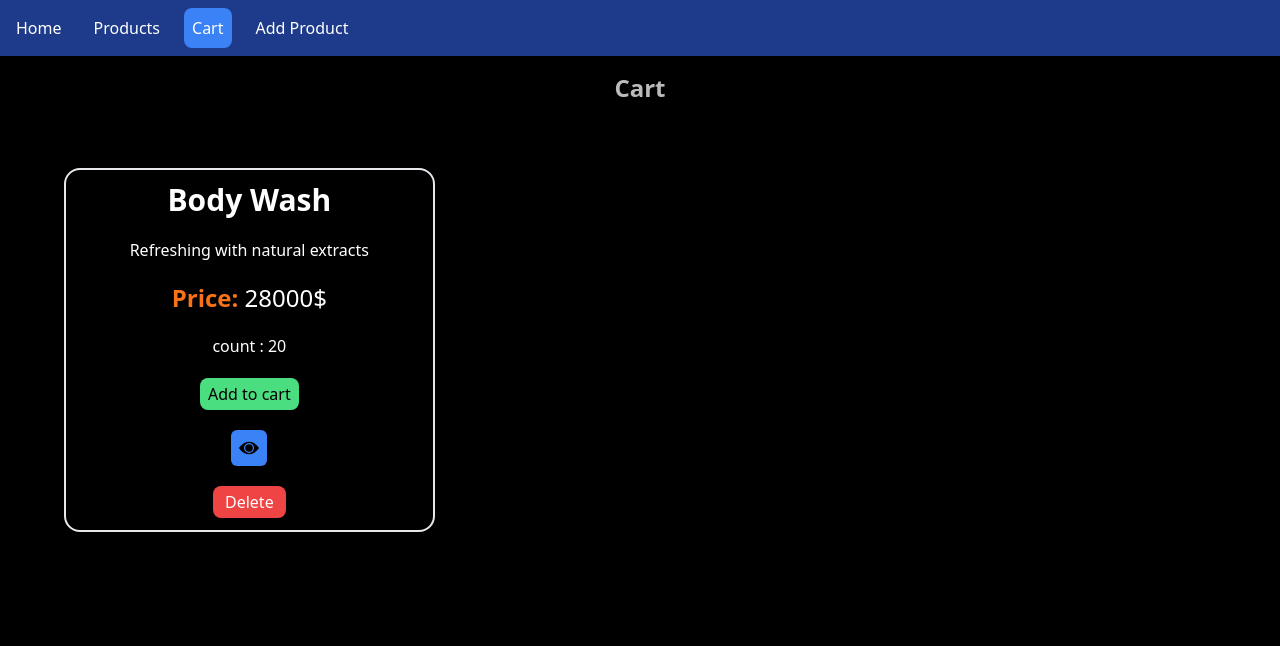
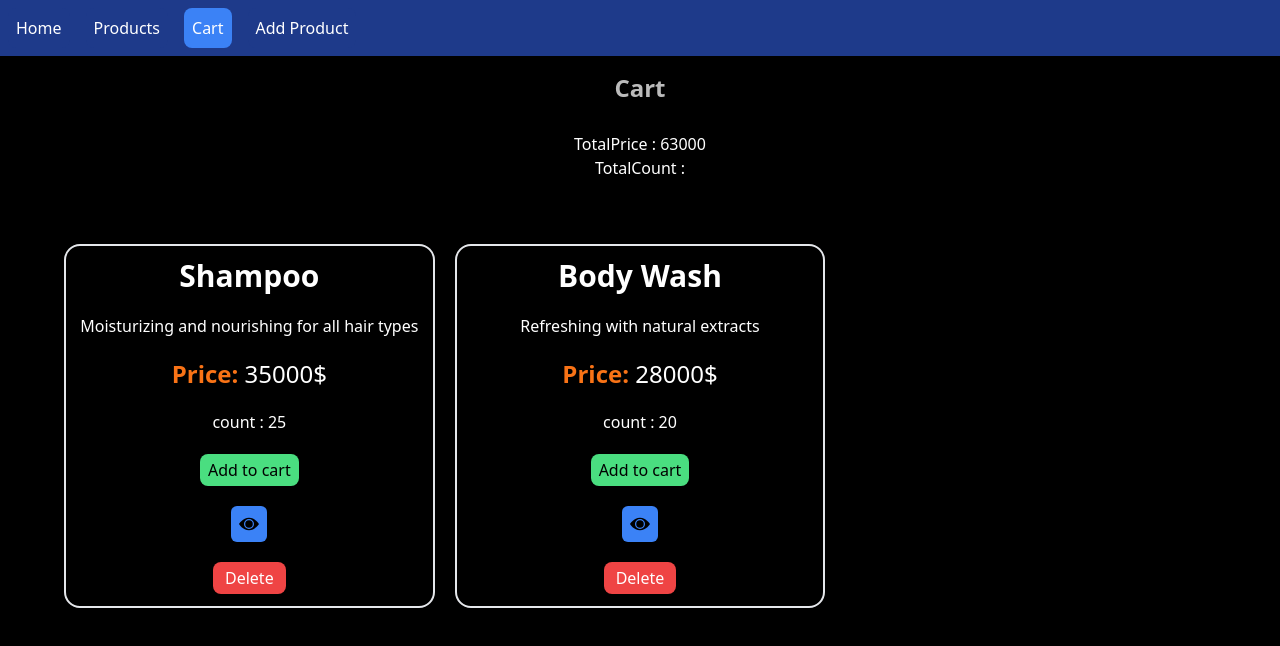
Before and after one commit to sahand-mahdilu/CRUD-with-React, a React (Vite) app: page /cart in a window 1280 px wide. Shown: the top 646 px of the page. Built offline with nearby package versions, Linux system fonts and the light colour scheme; data requests are answered from the project's data file.

Commit message:
feat : calculateing totalPrice added

```diff
--- a/db.json
+++ b/db.json
@@ -171,6 +171,14 @@
   ],
   "cart": [
     {
+      "id": 1,
+      "name": "Shampoo",
+      "description": "Moisturizing and nourishing for all hair types",
+      "qyt": 25,
+      "price": 35000,
+      "available": true
+    },
+    {
       "id": 3,
       "name": "Body Wash",
       "description": "Refreshing with natural extracts",
--- a/src/Components/ProductCart.tsx
+++ b/src/Components/ProductCart.tsx
@@ -6,7 +6,6 @@ export default function ProductCart(props :ProductCartProps) {
 
 const {name, description , qyt, price ,available,id,children}=props
 
-console.log(children);
 
 
 
--- a/src/Pages/Cart.tsx
+++ b/src/Pages/Cart.tsx
@@ -1,41 +1,77 @@
-
-
+import { useEffect, useState } from "react";
 import ProductCart from "../Components/ProductCart";
 import { endPoints } from "../Constant/URLs";
 import useDeleteProducts from "../Hooks/useDeleteProducts";
 
-import useGetCartProducts from "../Hooks/useGetCartProducts"
+import useGetCartProducts from "../Hooks/useGetCartProducts";
 import { DeleteProductArgs } from "../Models/ProductModels";
 
 export default function Cart() {
-
-
-    const {data}= useGetCartProducts()
-
+  const { data } = useGetCartProducts();
+  const [count, setCount] = useState(0)
+  const [totalPrice, setTotalPrice] = useState(0)
 
   console.log(data);
 
-    const {mutate}=useDeleteProducts()
 
+
+  const { mutate } = useDeleteProducts();
 
   const deleteProductHandler = (productId: string, endPoint: string) => {
     const args: DeleteProductArgs = { id: productId, endpoint: endPoint };
     mutate(args);
   };
 
-  return (
-    <>    <div className="text-white text-2xl font-bold text-center mt-4 animate-pulse ">Cart</div>
 
-<div className="grid grid-cols-3 gap-5 p-16 bg-black">
 
-  {data?.map(d=>{return <ProductCart key={d.id} {...d} >
-    <button onClick={()=>deleteProductHandler(String(d.id),endPoints.cart)}  className="bg-red-500 text-white p-1 px-3 rounded-lg hover:bg-red-400">Delete</button>
-  </ProductCart>})}
+    useEffect(() => {
+      if (data) {
+        const CalculateTotalPrice = () => {
+          let totalPrice = data.reduce((accumulator, product) => {
+            return accumulator + product.price;
+          }, 0);
 
 
 
+          setTotalPrice(totalPrice);
+        };
+
+
+
+
+
+
+        CalculateTotalPrice();
+      }
+    },[data] )
+
+  return (
+    <>
+
+      <div className="text-white text-2xl font-bold text-center mt-4 animate-pulse ">
+        Cart
+      </div>
+
+        <div className="flex flex-col items-center mt-7">
+          <p className="text-white">TotalPrice : {totalPrice} </p>
+          <p className="text-white">TotalCount : </p>
+        </div>
+      <div className="grid grid-cols-3 gap-5 p-16 bg-black">
+        {data?.map((d) => {
+          return (
+            <ProductCart key={d.id} {...d}>
+              <button
+                onClick={() =>
+                  deleteProductHandler(String(d.id), endPoints.cart)
+                }
+                className="bg-red-500 text-white p-1 px-3 rounded-lg hover:bg-red-400"
+              >
+                Delete
+              </button>
+            </ProductCart>
+          );
+        })}
       </div>
     </>
-
-  )
+  );
 }
```
Lines whose indentation alone changed are shown as unchanged.
